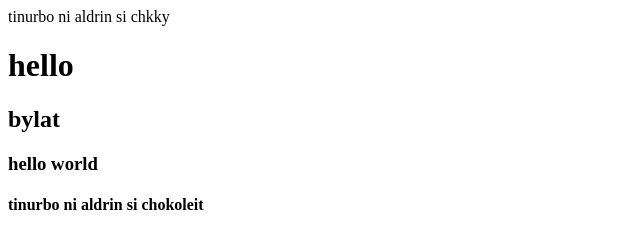
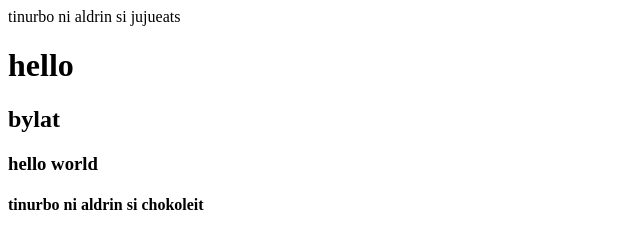
Before and after one commit to eavillar15/starter-web-villar, a plain HTML site: page simple.html in a window 1280 px wide. Shown: the full height of the page, 0-640 px from the left. Drawn offline with Linux system fonts and the light colour scheme.

Commit message:
fb adding some trouble to simple.html

```diff
--- a/simple.html
+++ b/simple.html
@@ -8,7 +8,9 @@ adding hcanges before rebase
 </head>
 <body>
 <p>
-tinurbo ni aldrin si chkky
+
+tinurbo ni aldrin si jujueats
+
 </p>
 <h1>hello</h1>
 <h2> bylat </h2>
```
